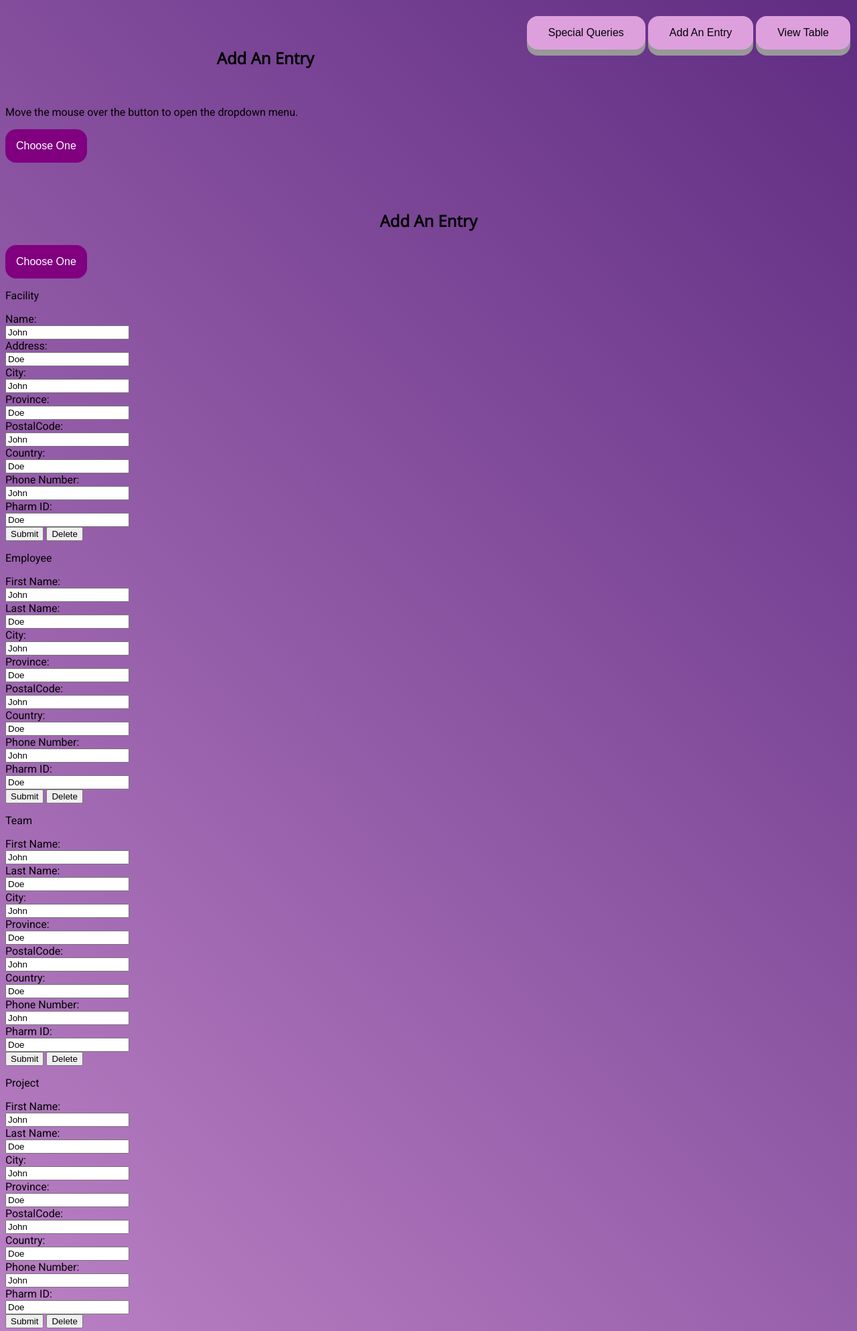
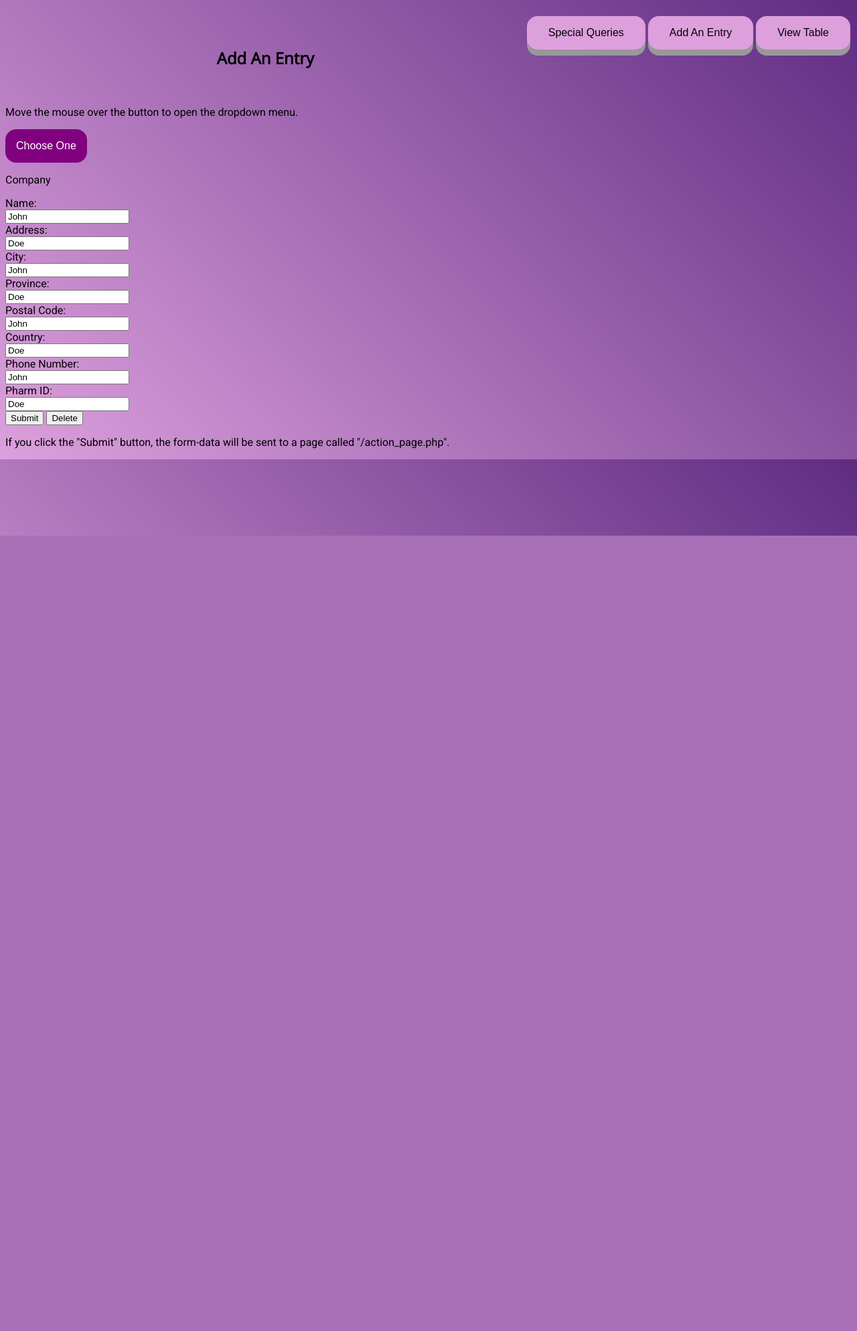
Before and after one commit to Azoies1/DB_website, a Flask app: page /addEntry in a window 1280 px wide. Shown: the top 1988 px of the page at 67% size. After the commit the page ends 800 px from the top, so only its background shows below. Run offline with Flask 2, Linux system fonts and the light colour scheme.

Commit message:
Create other pages
Create special queries, add an entry

```diff
--- a/app.py
+++ b/app.py
@@ -17,7 +17,9 @@ def index(name=None):
 @app.route('/addEntry')
 def addEntry():
     return render_template('addentry.html')
-
+@app.route('/specQueries')
+def specQueries():
+    return render_template('specialqueries.html')
 @app.route('/sql/<tableName>', methods = ["GET"])
 def sqlQuery(tableName):
 
--- a/static/styles/styles.css
+++ b/static/styles/styles.css
@@ -139,3 +139,6 @@ html {
   .table-Facility, .table-Employee, .table-Team, .table-Project, .table-Product, .table-Client, .table-Contract {
     display:none;
   }
+  .table-Employee{
+    width: 150%;
+  }
--- a/templates/addentry.html
+++ b/templates/addentry.html
@@ -19,7 +19,7 @@
             Add An Entry
         </button>
     </a>
-    <a href="">
+    <a href="{{ url_for('specQueries') }}">
         <button type="button" class="topbtn">
             Special Queries
         </button>
@@ -32,13 +32,13 @@
 <p>Move the mouse over the button to open the dropdown menu.</p>
 
 <script>
-    function setVisibility(formName){
-        const formsToHide = document.getElementsByClassName('toHide');
-        for (const formToHide of formsToHide) {
-            formToHide.style.display='none';
+    function setVisibility(tableName){
+        const tablesToHide = document.getElementsByClassName('toHide');
+        for (const tableToHide of tablesToHide) {
+            tableToHide.style.display='none';
         }
-        const formtoShow = document.getElementsByClassName(formName);
-        formstoShow[0].style.display='block';
+        const tablestoShow = document.getElementsByClassName(tableName);
+        tablestoShow[0].style.display='block';
     }
 </script>
 <div class="dropdown">
@@ -55,289 +55,211 @@
   </div>
 </div>
 
-<h2>Add An Entry</h2>
-    <div class="dropdown">
-  <button class="dropbtn">Choose One</button>
-  <div class="dropdown-content">
-  <a href="#">Company</a>
-  <a href="#">Facility</a>
-  <a href="#">Employee</a>
-  <a href="#">Team</a>
-  <a href="#">Project</a>
-  <a href="#">Product</a>
-  <a href="#">Client</a>
-  <a href="#">Conttract</a>
-
-  </div>
+<div class="table-Company toHide">
+    <form action="/action_page.js">
+        <p>Company</p>
+        <label for="name">Name:</label><br>
+        <input type="text" id="name" name="name" value="John"><br>
+        <label for="address">Address:</label><br>
+        <input type="text" id="address" name="address" value="Doe"><br>
+        <label for="city">City:</label><br>
+        <input type="text" id="city" name="city" value="John"><br>
+        <label for="province">Province:</label><br>
+        <input type="text" id="province" name="province" value="Doe"><br>
+        <label for="postalcode">Postal Code:</label><br>
+        <input type="text" id="postal" name="postal" value="John"><br>
+        <label for="country">Country:</label><br>
+        <input type="text" id="country" name="country" value="Doe"><br>
+        <label for="phnumber">Phone Number:</label><br>
+        <input type="text" id="phnumber" name="phnumber" value="John"><br>
+        <label for="pharmID">Pharm ID:</label><br>
+        <input type="text" id="pharmID" name="pharmID" value="Doe"><br>
+        <input type="submit" value="Submit">
+        <input type="submit" value="Delete">
+    </form>
 </div>
 
+<div class="table-Facility toHide">
 <form action="/action_page.js">
   <p>Facility</p>
   <label for="name">Name:</label><br>
-  <input type="text" id="fname" name="fname" value="John"><br>
+  <input type="text" id="name" name="name" value="John"><br>
   <label for="address">Address:</label><br>
-  <input type="text" id="lname" name="lname" value="Doe"><br>
+  <input type="text" id="address" name="address" value="Doe"><br>
   <label for="city">City:</label><br>
-  <input type="text" id="fname" name="fname" value="John"><br>
+  <input type="text" id="city" name="city" value="John"><br>
   <label for="province">Province:</label><br>
-  <input type="text" id="lname" name="lname" value="Doe"><br>
+  <input type="text" id="province" name="province" value="Doe"><br>
   <label for="postalcode">PostalCode:</label><br>
-  <input type="text" id="fname" name="fname" value="John"><br>
-  <label for="coutry">Country:</label><br>
-  <input type="text" id="lname" name="lname" value="Doe"><br>
+  <input type="text" id="postal" name="postal" value="John"><br>
+  <label for="country">Country:</label><br>
+  <input type="text" id="country" name="country" value="Doe"><br>
   <label for="phnumber">Phone Number:</label><br>
-  <input type="text" id="fname" name="fname" value="John"><br>
+  <input type="text" id="phnumber" name="phnumber" value="John"><br>
   <label for="pharmID">Pharm ID:</label><br>
-  <input type="text" id="lname" name="lname" value="Doe"><br>
-
-
-
+  <input type="text" id="pharmID" name="pharmID" value="Doe"><br>
   <input type="submit" value="Submit">
   <input type="submit" value="Delete">
 </form>
+</div>
+
+<div class="table-Employee toHide">
 <form action="/action_page.js">
   <p>Employee</p>
   <label for="fname">First Name:</label><br>
   <input type="text" id="fname" name="fname" value="John"><br>
   <label for="lname">Last Name:</label><br>
   <input type="text" id="lname" name="lname" value="Doe"><br>
+  <label for="birthday">Date of Birth:</label><br>
+  <input type="date" id="birthday" name="birthday"><br>
+  <label for="ssn">SSN:</label><br>
+  <input type="text" id="ssn" name="ssn" value="Doe"><br>
+  <label for="phnumber">Phone Number:</label><br>
+  <input type="text" id="phnumber" name="phnumber" value="John"><br>
+  <label for="address">Address:</label><br>
+  <input type="text" id="address" name="address" value="Doe"><br>
   <label for="city">City:</label><br>
-  <input type="text" id="fname" name="fname" value="John"><br>
+  <input type="text" id="city" name="city" value="John"><br>
   <label for="province">Province:</label><br>
-  <input type="text" id="lname" name="lname" value="Doe"><br>
+  <input type="text" id="province" name="province" value="Doe"><br>
   <label for="postalcode">PostalCode:</label><br>
-  <input type="text" id="fname" name="fname" value="John"><br>
-  <label for="coutry">Country:</label><br>
-  <input type="text" id="lname" name="lname" value="Doe"><br>
-  <label for="phnumber">Phone Number:</label><br>
-  <input type="text" id="fname" name="fname" value="John"><br>
-  <label for="pharmID">Pharm ID:</label><br>
-  <input type="text" id="lname" name="lname" value="Doe"><br>
-
-
-
+  <input type="text" id="postal" name="postal" value="John"><br>
+  <label for="country">Country:</label><br>
+  <input type="text" id="country" name="country" value="Doe"><br>
+  <label for="citizenship">Citizenship:</label><br>
+  <input type="text" id="citizenship" name="citizenship" value="Doe"><br>
+  <label for="email">Email:</label><br>
+  <input type="email" id="email" name="email" value="Doe@john.com"><br>
+  <label for="position">Position:</label><br>
+  <input type="text" id="position" name="position" value="Doe"><br>
+  <label for="salary">Salary:</label><br>
+  <input type="text" id="salary" name="salary" value="Doe"><br>
+  <label for="startdate">Start Date:</label><br>
+  <input type="date" id="startdate" name="stardate"><br>
   <input type="submit" value="Submit">
   <input type="submit" value="Delete">
 </form>
+</div>
+
+<div class="table-Team toHide">
 <form action="/action_page.js">
   <p>Team</p>
-  <label for="fname">First Name:</label><br>
-  <input type="text" id="fname" name="fname" value="John"><br>
-  <label for="lname">Last Name:</label><br>
-  <input type="text" id="lname" name="lname" value="Doe"><br>
+  <label for="name">Name:</label><br>
+  <input type="text" id="name" name="name" value="John"><br>
+  <label for="address">Address:</label><br>
+  <input type="text" id="address" name="address" value="Doe"><br>
   <label for="city">City:</label><br>
-  <input type="text" id="fname" name="fname" value="John"><br>
+  <input type="text" id="city" name="city" value="John"><br>
   <label for="province">Province:</label><br>
-  <input type="text" id="lname" name="lname" value="Doe"><br>
+  <input type="text" id="province" name="province" value="Doe"><br>
   <label for="postalcode">PostalCode:</label><br>
-  <input type="text" id="fname" name="fname" value="John"><br>
-  <label for="coutry">Country:</label><br>
-  <input type="text" id="lname" name="lname" value="Doe"><br>
+  <input type="text" id="postal" name="postal" value="John"><br>
+  <label for="country">Country:</label><br>
+  <input type="text" id="country" name="country" value="Doe"><br>
   <label for="phnumber">Phone Number:</label><br>
-  <input type="text" id="fname" name="fname" value="John"><br>
+  <input type="text" id="phnumber" name="phnumber" value="John"><br>
   <label for="pharmID">Pharm ID:</label><br>
-  <input type="text" id="lname" name="lname" value="Doe"><br>
-
-
-
+  <input type="text" id="pharmID" name="pharmID" value="Doe"><br>
   <input type="submit" value="Submit">
   <input type="submit" value="Delete">
 </form>
+</div>
+
+<div class="table-Project toHide">
 <form action="/action_page.js">
   <p>Project</p>
-  <label for="fname">First Name:</label><br>
-  <input type="text" id="fname" name="fname" value="John"><br>
-  <label for="lname">Last Name:</label><br>
-  <input type="text" id="lname" name="lname" value="Doe"><br>
+  <label for="name">Name:</label><br>
+  <input type="text" id="name" name="name" value="John"><br>
+  <label for="address">Address:</label><br>
+  <input type="text" id="address" name="address" value="Doe"><br>
   <label for="city">City:</label><br>
-  <input type="text" id="fname" name="fname" value="John"><br>
+  <input type="text" id="city" name="city" value="John"><br>
   <label for="province">Province:</label><br>
-  <input type="text" id="lname" name="lname" value="Doe"><br>
+  <input type="text" id="province" name="province" value="Doe"><br>
   <label for="postalcode">PostalCode:</label><br>
-  <input type="text" id="fname" name="fname" value="John"><br>
-  <label for="coutry">Country:</label><br>
-  <input type="text" id="lname" name="lname" value="Doe"><br>
+  <input type="text" id="postal" name="postal" value="John"><br>
+  <label for="country">Country:</label><br>
+  <input type="text" id="country" name="country" value="Doe"><br>
   <label for="phnumber">Phone Number:</label><br>
-  <input type="text" id="fname" name="fname" value="John"><br>
+  <input type="text" id="phnumber" name="phnumber" value="John"><br>
   <label for="pharmID">Pharm ID:</label><br>
-  <input type="text" id="lname" name="lname" value="Doe"><br>
-
-
-
+  <input type="text" id="pharmID" name="pharmID" value="Doe"><br>
   <input type="submit" value="Submit">
   <input type="submit" value="Delete">
 </form>
+</div>
+
+<div class="table-Product toHide">
 <form action="/action_page.js">
   <p>Product</p>
-  <label for="fname">First Name:</label><br>
-  <input type="text" id="fname" name="fname" value="John"><br>
-  <label for="lname">Last Name:</label><br>
-  <input type="text" id="lname" name="lname" value="Doe"><br>
-  <label for="city">City:</label><br>
-  <input type="text" id="fname" name="fname" value="John"><br>
-  <label for="province">Province:</label><br>
-  <input type="text" id="lname" name="lname" value="Doe"><br>
-  <label for="postalcode">PostalCode:</label><br>
-  <input type="text" id="fname" name="fname" value="John"><br>
-  <label for="coutry">Country:</label><br>
-  <input type="text" id="lname" name="lname" value="Doe"><br>
-  <label for="phnumber">Phone Number:</label><br>
-  <input type="text" id="fname" name="fname" value="John"><br>
-  <label for="pharmID">Pharm ID:</label><br>
-  <input type="text" id="lname" name="lname" value="Doe"><br>
-
-
-
+  <label for="productid">Product ID:</label><br>
+  <input type="text" id="productID" name="productID" value="John"><br>
+  <label for="name">Name:</label><br>
+  <input type="text" id="name" name="name" value="Doe"><br>
+  <label for="description">Description:</label><br>
+  <input type="text" id="description" name="description" value="John"><br>
+  <label for="volume">Volume:</label><br>
+  <input type="text" id="volume" name="volume" value="Doe"><br>
+  <label for="weight">Weight:</label><br>
+  <input type="text" id="weight" name="weight" value="John"><br>
+  <label for="deafultprice">Default Price:</label><br>
+  <input type="text" id="defaultPrice" name="defaultPrice" value="Doe"><br>
+  <label for="status">Status:</label><br>
+  <input type="text" id="status" name="status" value="John"><br>
+  <label for="purchaseID">Purchase ID:</label><br>
+  <input type="text" id="purchaseID" name="purchaseID" value="Doe"><br>
   <input type="submit" value="Submit">
   <input type="submit" value="Delete">
 </form>
+</div>
+
+<div class="table-Client toHide">
     <form action="/action_page.js">
   <p>Client</p>
-  <label for="fname">First Name:</label><br>
-  <input type="text" id="fname" name="fname" value="John"><br>
-  <label for="lname">Last Name:</label><br>
-  <input type="text" id="lname" name="lname" value="Doe"><br>
+  <label for="name">Name:</label><br>
+  <input type="text" id="name" name="name" value="John"><br>
+  <label for="address">Address:</label><br>
+  <input type="text" id="address" name="address" value="Doe"><br>
   <label for="city">City:</label><br>
-  <input type="text" id="fname" name="fname" value="John"><br>
+  <input type="text" id="city" name="city" value="John"><br>
   <label for="province">Province:</label><br>
-  <input type="text" id="lname" name="lname" value="Doe"><br>
+  <input type="text" id="province" name="province" value="Doe"><br>
   <label for="postalcode">PostalCode:</label><br>
-  <input type="text" id="fname" name="fname" value="John"><br>
-  <label for="coutry">Country:</label><br>
-  <input type="text" id="lname" name="lname" value="Doe"><br>
+  <input type="text" id="postal" name="postal" value="John"><br>
+  <label for="country">Country:</label><br>
+  <input type="text" id="country" name="country" value="Doe"><br>
   <label for="phnumber">Phone Number:</label><br>
-  <input type="text" id="fname" name="fname" value="John"><br>
+  <input type="text" id="phnumber" name="phnumber" value="John"><br>
   <label for="pharmID">Pharm ID:</label><br>
-  <input type="text" id="lname" name="lname" value="Doe"><br>
-
-
-
+  <input type="text" id="pharmID" name="pharmID" value="Doe"><br>
   <input type="submit" value="Submit">
   <input type="submit" value="Delete">
 </form>
+</div>
+
+<div class="table-Contract toHide">
     <form action="/action_page.js">
   <p>Contract</p>
-  <label for="fname">First Name:</label><br>
-  <input type="text" id="fname" name="fname" value="John"><br>
-  <label for="lname">Last Name:</label><br>
-  <input type="text" id="lname" name="lname" value="Doe"><br>
-  <label for="city">City:</label><br>
-  <input type="text" id="fname" name="fname" value="John"><br>
-  <label for="province">Province:</label><br>
-  <input type="text" id="lname" name="lname" value="Doe"><br>
-  <label for="postalcode">PostalCode:</label><br>
-  <input type="text" id="fname" name="fname" value="John"><br>
-  <label for="coutry">Country:</label><br>
-  <input type="text" id="lname" name="lname" value="Doe"><br>
-  <label for="phnumber">Phone Number:</label><br>
-  <input type="text" id="fname" name="fname" value="John"><br>
+  <label for="contractID">Contract ID:</label><br>
+  <input type="text" id="contractID" name="contractID" value="John"><br>
+  <label for="employeeID">Employee ID:</label><br>
+  <input type="text" id="employeeID" name="employeeID" value="Doe"><br>
+  <label for="name">Employee Name Signed Contract:</label><br>
+  <input type="text" id="name" name="name" value="John"><br>
+  <label for="date">Date of Signed Contract:</label><br>
+  <input type="date" id="date" name="date"><br>
+  <label for="deliverydate">Expected Delivery Day Product:</label><br>
+  <input type="text" id="deliverydate" name="deliverydate" value="John"><br>
+  <label for="clientID">Client ID:</label><br>
+  <input type="text" id="clientID" name="clientID" value="Doe"><br>
   <label for="pharmID">Pharm ID:</label><br>
   <input type="text" id="lname" name="lname" value="Doe"><br>
-
-
-
   <input type="submit" value="Submit">
   <input type="submit" value="Delete">
 </form>
+</div>
 
 <p>If you click the "Submit" button, the form-data will be sent to a page called "/action_page.php".</p>
-    <div class="table-Contract toHide">
-    <h3>Contracts</h3>
-        <table>
-            <thead>
-                <tr>
-                    <th>Contract ID</th>
-                    <th>Employee ID</th>
-                    <th>Employee Name Signed Contract</th>
-                    <th>Date Of Signed Contract</th>
-                    <th>Expected Delivery Day Product</th>
-                    <th>Client ID</th>
-                    <th>Pharm ID</th>
-                    <th>Edit</th>
-                    <th>Delete</th>
-                </tr>
-            </thead>
-            <tbody>
-                {% for contracts in Contract %}
-                <tr>
-                    <td>{{ contracts.contractID }}</td>
-                    <td>{{ contracts.employeeID }}</td>
-                    <td>{{ contracts.employeeNameSignedContract }}</td>
-                    <td>{{ contracts.dateOfSignedContract }}</td>
-                    <td>{{ contracts.expectedDeliveryDayProduct }}</td>
-                    <td>{{ contracts.clientID }}</td>
-                    <td>{{ contracts.pharmID }}</td>
-                    <td><button>EDIT</button></td>
-                    <td><button>DELETE</button></td>
-                </tr>
-                {% endfor %}
-            </tbody>
-        </table>
-</div><div class="table-Contract toHide">
-    <h3>Contracts</h3>
-        <table>
-            <thead>
-                <tr>
-                    <th>Contract ID</th>
-                    <th>Employee ID</th>
-                    <th>Employee Name Signed Contract</th>
-                    <th>Date Of Signed Contract</th>
-                    <th>Expected Delivery Day Product</th>
-                    <th>Client ID</th>
-                    <th>Pharm ID</th>
-                    <th>Edit</th>
-                    <th>Delete</th>
-                </tr>
-            </thead>
-            <tbody>
-                {% for contracts in Contract %}
-                <tr>
-                    <td>{{ contracts.contractID }}</td>
-                    <td>{{ contracts.employeeID }}</td>
-                    <td>{{ contracts.employeeNameSignedContract }}</td>
-                    <td>{{ contracts.dateOfSignedContract }}</td>
-                    <td>{{ contracts.expectedDeliveryDayProduct }}</td>
-                    <td>{{ contracts.clientID }}</td>
-                    <td>{{ contracts.pharmID }}</td>
-                    <td><button>EDIT</button></td>
-                    <td><button>DELETE</button></td>
-                </tr>
-                {% endfor %}
-            </tbody>
-        </table>
-</div><div class="table-Contract toHide">
-    <h3>Contracts</h3>
-        <table>
-            <thead>
-                <tr>
-                    <th>Contract ID</th>
-                    <th>Employee ID</th>
-                    <th>Employee Name Signed Contract</th>
-                    <th>Date Of Signed Contract</th>
-                    <th>Expected Delivery Day Product</th>
-                    <th>Client ID</th>
-                    <th>Pharm ID</th>
-                    <th>Edit</th>
-                    <th>Delete</th>
-                </tr>
-            </thead>
-            <tbody>
-                {% for contracts in Contract %}
-                <tr>
-                    <td>{{ contracts.contractID }}</td>
-                    <td>{{ contracts.employeeID }}</td>
-                    <td>{{ contracts.employeeNameSignedContract }}</td>
-                    <td>{{ contracts.dateOfSignedContract }}</td>
-                    <td>{{ contracts.expectedDeliveryDayProduct }}</td>
-                    <td>{{ contracts.clientID }}</td>
-                    <td>{{ contracts.pharmID }}</td>
-                    <td><button>EDIT</button></td>
-                    <td><button>DELETE</button></td>
-                </tr>
-                {% endfor %}
-            </tbody>
-        </table>
-</div>
 
 </body>
 </html>
--- a/templates/mainpage.html
+++ b/templates/mainpage.html
@@ -18,7 +18,7 @@
             Add An Entry
         </button>
     </a>
-    <a href="">
+    <a href="{{ url_for('specQueries') }}">
         <button type="button" class="topbtn">
             Special Queries
         </button>
@@ -55,6 +55,7 @@
   </div>
 </div>
 
+<!--
 <div id="table-test">
     <h3>TEST TABLE</h3>
         <table>
@@ -114,7 +115,7 @@
             </tbody>
         </table>
 </div>
-
+-->
 <div class="table-Company toHide">
     <h3>Company</h3>
         <table>
```
Also changed, not shown: templates/specialqueries.html (added, +359 -0 lines).
